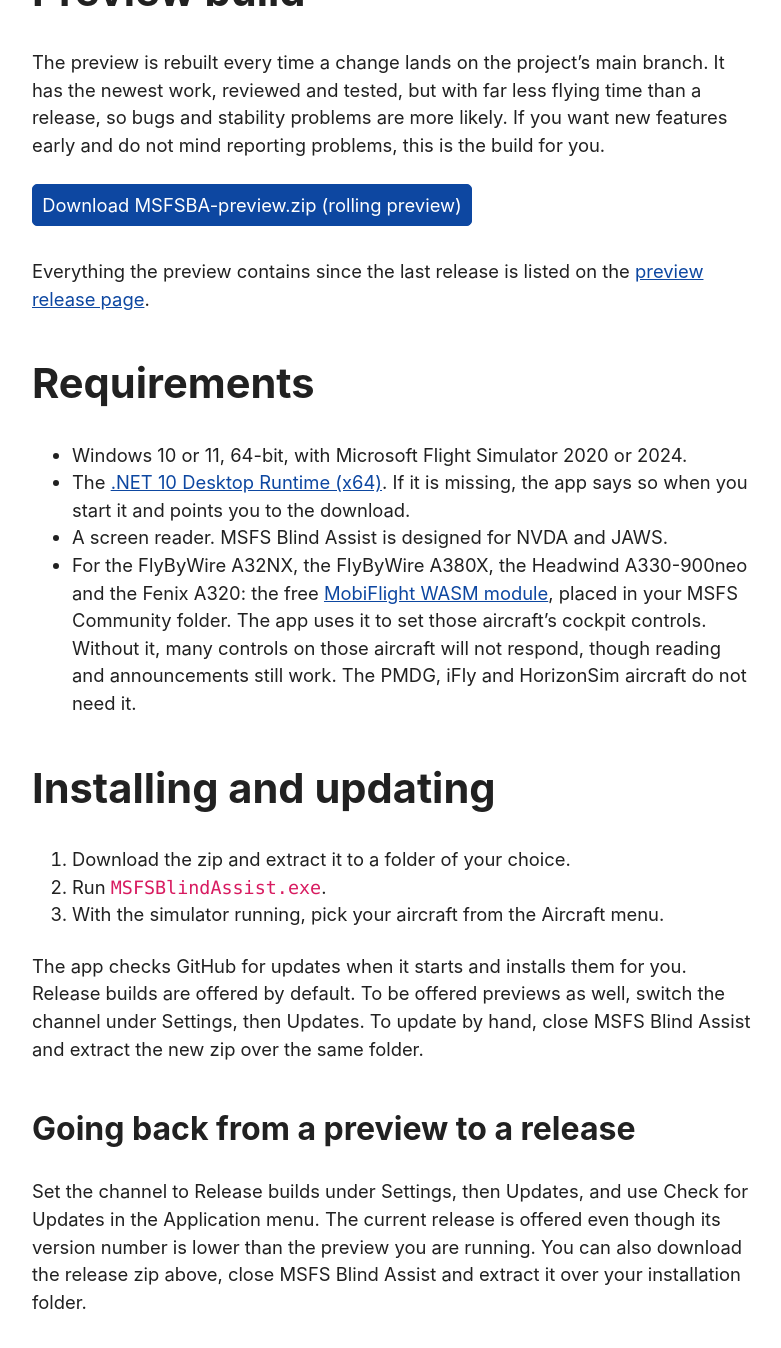
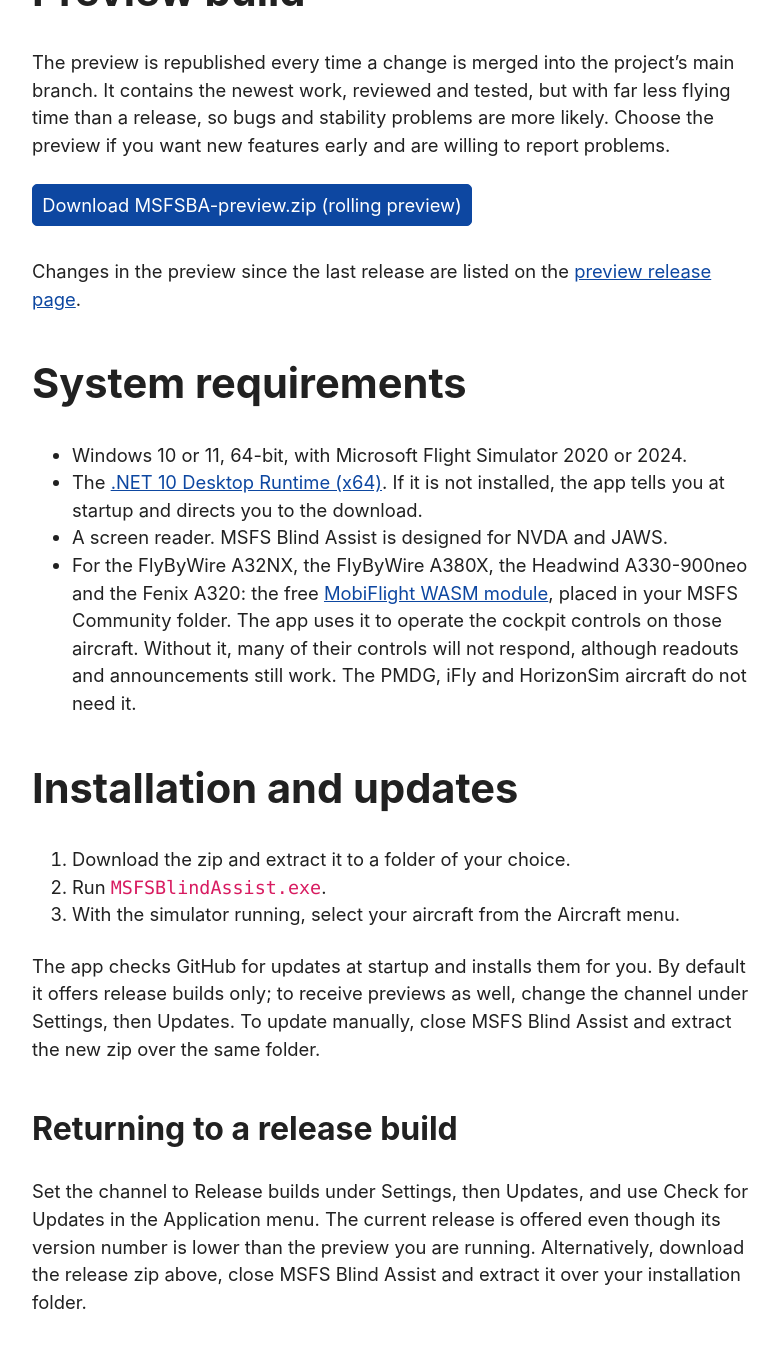
Before and after one commit to oasis1701/msfs-blind-assist-site, a Jekyll site: the page built from download.md, in a window 1280 px wide and 1400 px high, scrolled down 744 px. Shown: the top 1348 px of the window, without its empty margins (248-1029 px from the left). Built offline with Jekyll 4.4.1, drawn with Linux system fonts in a browser that asks for light colours; comment, search, counter and statistics services are not loaded; some of the changed text lies outside the part shown.

Commit message:
Give the site's headings and labels a more professional tone
Rename casual headings and feature labels ("What it does" becomes
"Features", "Cockpit panels you can read" becomes "Accessible cockpit
panels") and tighten conversational phrasing across the home, download,
aircraft, FAQ and 404 pages. Every factual claim is unchanged, and the
Preview build and A32NX headings keep their anchors.

Co-Authored-By: Claude Opus 5.5 <noreply@anthropic.com>

```diff
--- a/404.html
+++ b/404.html
@@ -3,5 +3,5 @@ title: Page not found
 permalink: /404.html
 sitemap: false
 ---
-<p>There is no page at this address. It may have moved when the site was reorganized.</p>
-<p><a href="{{ '/' | relative_url }}">Go to the home page</a> or <a href="{{ '/download/' | relative_url }}">go to Download</a>.</p>
+<p>The page you requested could not be found. It may have moved when the site was reorganized.</p>
+<p>Return to the <a href="{{ '/' | relative_url }}">home page</a> or visit the <a href="{{ '/download/' | relative_url }}">Download page</a>.</p>
--- a/download.md
+++ b/download.md
@@ -3,41 +3,41 @@ title: Download
 scripts:
   - /assets/js/releases.js
 ---
-MSFS Blind Assist comes in two builds. Both are a zip file: extract it to a folder of your choice and run `MSFSBlindAssist.exe`.
+MSFS Blind Assist is available in two builds, each distributed as a zip file. Extract it to a folder of your choice and run `MSFSBlindAssist.exe`.
 
 ## Stable release
 
-The release build is the one most pilots should use.
+The stable release is recommended for most pilots.
 
 <p><a class="button download" href="https://github.com/oasis1701/msfs-blind-assist/releases/latest/download/MSFSBA.zip">Download MSFSBA.zip (latest release)</a></p>
 <p id="release-version" hidden></p>
 
-The release notes are on the [latest release page](https://github.com/oasis1701/msfs-blind-assist/releases/latest), and every earlier version is on the [Releases page](https://github.com/oasis1701/msfs-blind-assist/releases).
+Release notes are on the [latest release page](https://github.com/oasis1701/msfs-blind-assist/releases/latest), and earlier versions are on the [Releases page](https://github.com/oasis1701/msfs-blind-assist/releases).
 
 ## Preview build
 
-The preview is rebuilt every time a change lands on the project's main branch. It has the newest work, reviewed and tested, but with far less flying time than a release, so bugs and stability problems are more likely. If you want new features early and do not mind reporting problems, this is the build for you.
+The preview is republished every time a change is merged into the project's main branch. It contains the newest work, reviewed and tested, but with far less flying time than a release, so bugs and stability problems are more likely. Choose the preview if you want new features early and are willing to report problems.
 
 <p><a class="button" href="https://github.com/oasis1701/msfs-blind-assist/releases/download/preview/MSFSBA-preview.zip">Download MSFSBA-preview.zip (rolling preview)</a></p>
 <p id="preview-version" hidden></p>
 
-Everything the preview contains since the last release is listed on the [preview release page](https://github.com/oasis1701/msfs-blind-assist/releases/tag/preview).
+Changes in the preview since the last release are listed on the [preview release page](https://github.com/oasis1701/msfs-blind-assist/releases/tag/preview).
 
-## Requirements
+## System requirements
 
 - Windows 10 or 11, 64-bit, with Microsoft Flight Simulator 2020 or 2024.
-- The [.NET 10 Desktop Runtime (x64)](https://dotnet.microsoft.com/download/dotnet/10.0). If it is missing, the app says so when you start it and points you to the download.
+- The [.NET 10 Desktop Runtime (x64)](https://dotnet.microsoft.com/download/dotnet/10.0). If it is not installed, the app tells you at startup and directs you to the download.
 - A screen reader. MSFS Blind Assist is designed for NVDA and JAWS.
-- For the FlyByWire A32NX, the FlyByWire A380X, the Headwind A330-900neo and the Fenix A320: the free [MobiFlight WASM module](https://mobiflight.com/download/thank-you), placed in your MSFS Community folder. The app uses it to set those aircraft's cockpit controls. Without it, many controls on those aircraft will not respond, though reading and announcements still work. The PMDG, iFly and HorizonSim aircraft do not need it.
+- For the FlyByWire A32NX, the FlyByWire A380X, the Headwind A330-900neo and the Fenix A320: the free [MobiFlight WASM module](https://mobiflight.com/download/thank-you), placed in your MSFS Community folder. The app uses it to operate the cockpit controls on those aircraft. Without it, many of their controls will not respond, although readouts and announcements still work. The PMDG, iFly and HorizonSim aircraft do not need it.
 
-## Installing and updating
+## Installation and updates
 
 1. Download the zip and extract it to a folder of your choice.
 2. Run `MSFSBlindAssist.exe`.
-3. With the simulator running, pick your aircraft from the Aircraft menu.
+3. With the simulator running, select your aircraft from the Aircraft menu.
 
-The app checks GitHub for updates when it starts and installs them for you. Release builds are offered by default. To be offered previews as well, switch the channel under Settings, then Updates. To update by hand, close MSFS Blind Assist and extract the new zip over the same folder.
+The app checks GitHub for updates at startup and installs them for you. By default it offers release builds only; to receive previews as well, change the channel under Settings, then Updates. To update manually, close MSFS Blind Assist and extract the new zip over the same folder.
 
-### Going back from a preview to a release
+### Returning to a release build
 
-Set the channel to Release builds under Settings, then Updates, and use Check for Updates in the Application menu. The current release is offered even though its version number is lower than the preview you are running. You can also download the release zip above, close MSFS Blind Assist and extract it over your installation folder.
+Set the channel to Release builds under Settings, then Updates, and use Check for Updates in the Application menu. The current release is offered even though its version number is lower than the preview you are running. Alternatively, download the release zip above, close MSFS Blind Assist and extract it over your installation folder.
```
Also changed, not shown: aircraft.md (+9 -9 lines), faq.md (+10 -10 lines), index.md (+11 -11 lines).
